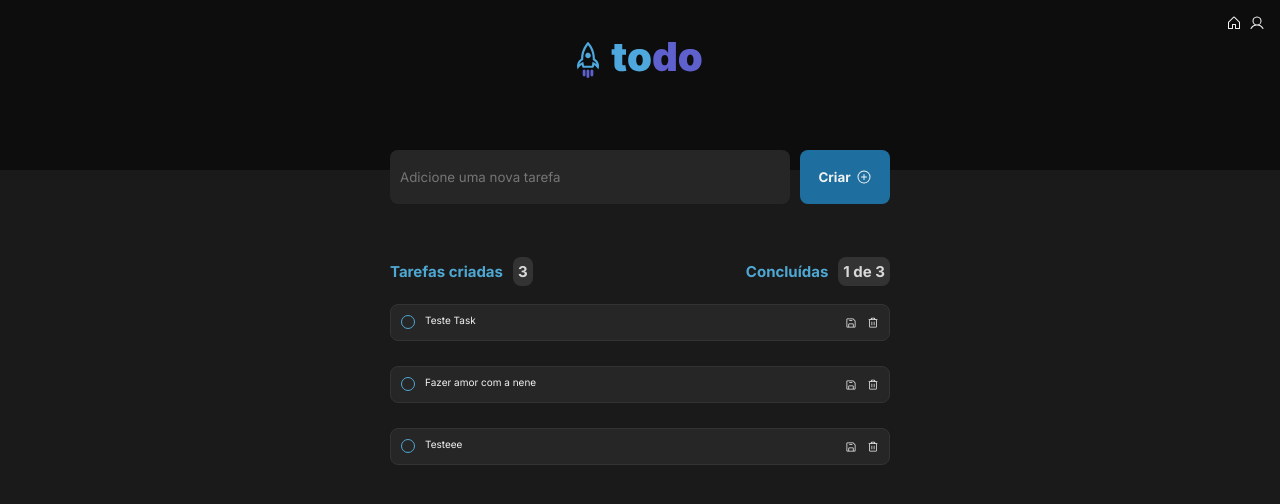
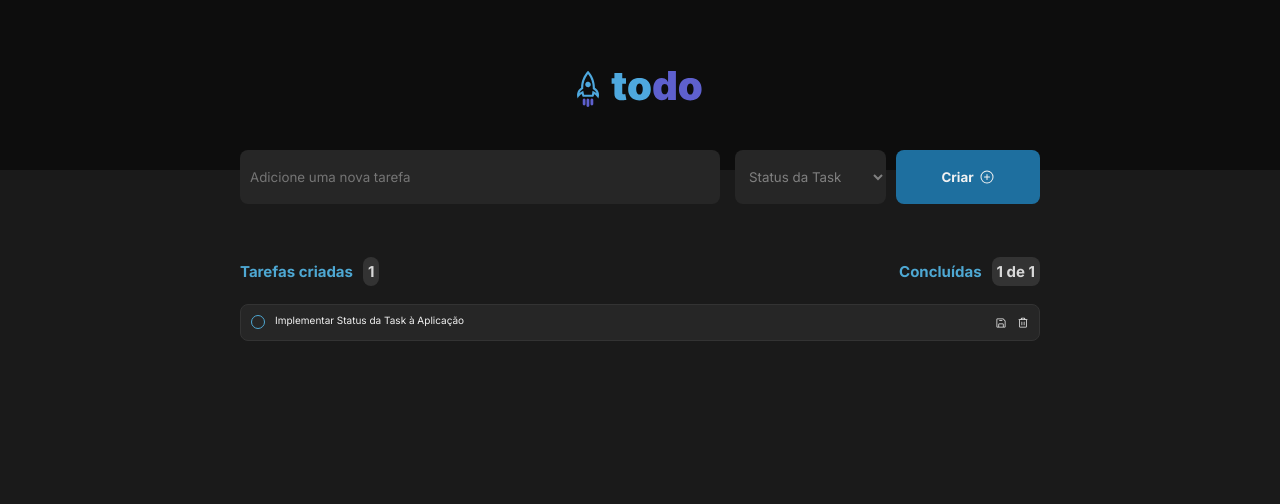
Before and after one commit to dimascamillo/to-do-list, a React (Vite) app: page / in a window 1280 px wide. Shown: the top 504 px of the page. Built offline with nearby package versions, Linux system fonts and the light colour scheme; data requests are answered from the project's data file.

Commit message:
Implements Status Task in method Create New Task

```diff
--- a/server.json
+++ b/server.json
@@ -9,17 +9,9 @@
   ],
   "tasks": [
     {
-      "id": 1,
-      "description": "Teste Task",
-      "completedTask": "true"
-    },
-    {
-      "description": "Fazer amor com a nene",
-      "id": 2
-    },
-    {
-      "description": "Testeee",
-      "id": 3
+      "description": "Implementar Status da Task à Aplicação",
+      "completedTask": "true",
+      "id": 1
     }
   ]
 }
--- a/src/components/header/index.tsx
+++ b/src/components/header/index.tsx
@@ -1,40 +1,9 @@
-import { Link } from "react-router-dom";
-import {
-  House,
-  SignOut,
-  User,
-} from "@phosphor-icons/react";
-
 import logo from "../../assets/logo.svg";
 import "./style.css";
 
-interface HeaderProps {
-  logged: boolean;
-}
-
-export function Header({ logged }: HeaderProps) {
+export function Header() {
   return (
     <header id="container-header">
-      <nav id="menu-header">
-        <ul className="menu-header-list">
-          <li className="menu-header-list-item">
-            <Link to={"/"}>
-              <House size={16} />
-            </Link>
-          </li>
-
-          <li className="menu-header-list-item">
-            <Link to={"/login"}>
-              {logged ? (
-                <SignOut size={16} />
-              ) : (
-                <User size={16} />
-              )}
-            </Link>
-          </li>
-        </ul>
-      </nav>
-
       <img src={logo} />
     </header>
   );
--- a/src/components/header/style.css
+++ b/src/components/header/style.css
@@ -4,8 +4,7 @@
   background-color: var(--gray-700);
 
   display: flex;
-  flex-direction: column;
-  justify-content: flex-start;
+  justify-content: center;
   align-items: center;
 }
 
--- a/src/components/myTasks/index.tsx
+++ b/src/components/myTasks/index.tsx
@@ -29,6 +29,7 @@ export function MyTasks() {
 
       {tasks.map((task) => {
         const identifierMyTask = task.description + task.id;
+
         return (
           <div key={task.id} className="tasks-card">
             <div className="container-card">
--- a/src/components/newTask/index.tsx
+++ b/src/components/newTask/index.tsx
@@ -9,6 +9,7 @@ import { TaskContext } from "../../contexts/TasksContext";
 
 const newCycleFormValidationSchema = z.object({
   description: z.string().max(50, "O máximo de caracteres permitido são: 50"),
+  completedTask: z.enum(["true", "false"]),
 });
 
 type NewTaskFormInputs = z.infer<typeof newCycleFormValidationSchema>;
@@ -26,10 +27,11 @@ export function NewTask() {
   });
 
   async function handleCreateNewTask(data: NewTaskFormInputs) {
-    const { description } = data;
+    const { description, completedTask } = data;
 
     await createNewTask({
       description,
+      completedTask,
     });
 
     reset();
@@ -47,6 +49,12 @@ export function NewTask() {
         {...register("description")}
       />
 
+      <select id="statusMyTasks" {...register("completedTask")}>
+        <option value="">Status da Task</option>
+        <option value="true">Finalizado</option>
+        <option value="false">Em andamento</option>
+      </select>
+
       <button className="button-newTask" type="submit" disabled={isSubmitting}>
         Criar <PlusCircle size={16} />
       </button>
--- a/src/components/newTask/styles.css
+++ b/src/components/newTask/styles.css
@@ -2,13 +2,24 @@
   display: flex;
   justify-content: space-between;
   align-items: center;
+  gap: 1rem;
 }
 
 .container-input #input-new-tasks {
-  width: 80%;
+  width: 60%;
   height: 54px;
   margin-right: 0.5rem;
   padding-left: 1rem;
+  background-color: var(--gray-500);
+  color: var(--gray-300);
+  border: 0;
+  border-radius: 8px;
+}
+
+.container-input #statusMyTasks {
+  flex: 1;
+  height: 54px;
+  padding: 1rem;
   background-color: var(--gray-500);
   color: var(--gray-300);
   border: 0;
--- a/src/contexts/TasksContext.tsx
+++ b/src/contexts/TasksContext.tsx
@@ -9,8 +9,8 @@ interface Task {
 
 interface CreateNewTask {
   description: string;
+  completedTask: string;
 }
-
 interface TaskContextType {
   tasks: Task[];
   fetchTasks: () => Promise<void>;
@@ -33,10 +33,11 @@ export function TasksProvider({ children }: TasksProviderProps) {
   }
 
   async function createNewTask(data: CreateNewTask) {
-    const { description } = data;
+    const { description, completedTask } = data;
 
     const response = await api.post("/tasks", {
       description,
+      completedTask,
     });
 
     setMyTasks((state) => [response.data, ...state]);
--- a/src/hooks/useTasks.ts
+++ b/src/hooks/useTasks.ts
@@ -5,7 +5,7 @@ export function useTasks() {
   const { tasks } = useContext(TaskContext);
 
   const statusMyTasks = tasks.reduce((result, item) => {
-    if (item.completedTask === "true") {
+    if (item.completedTask === 'true') {
       return result + 1;
     }
     return result;
--- a/src/pages/Home/styles.css
+++ b/src/pages/Home/styles.css
@@ -1,5 +1,5 @@
 #container-content {
-  max-width: 50rem;
+  max-width: 80rem;
   margin: auto;
   margin-top: -4rem;
 }
```
